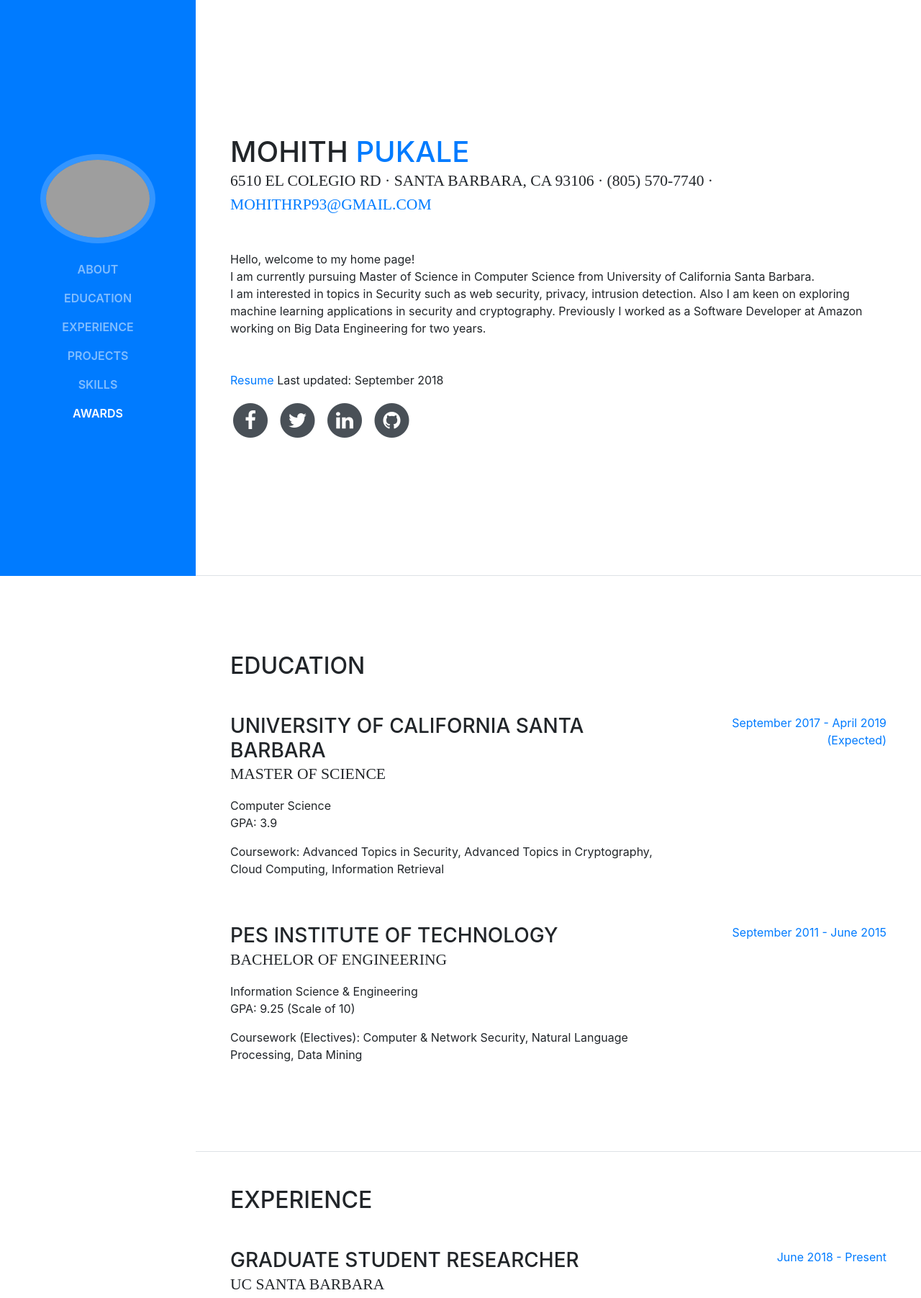
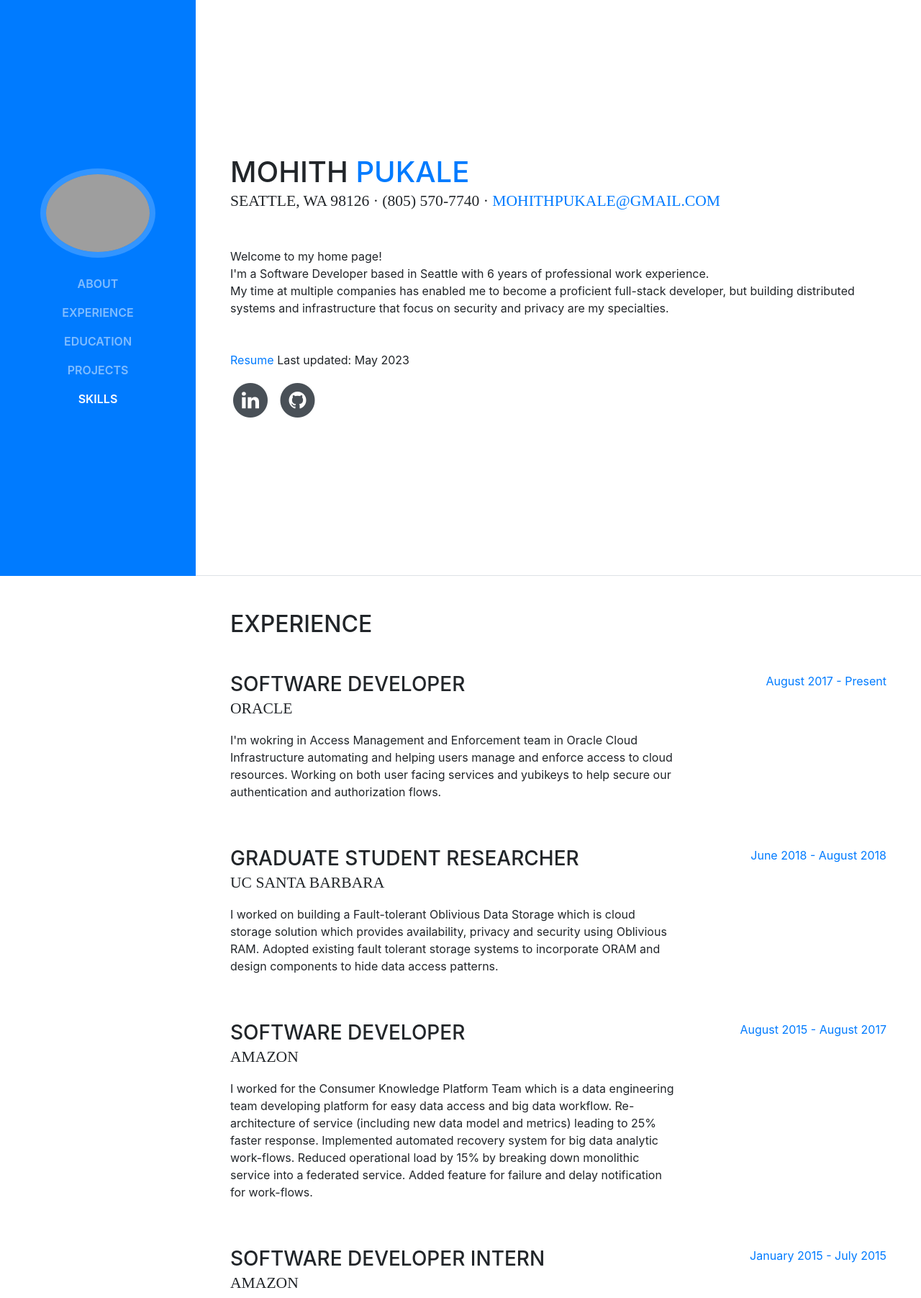
Before and after one commit to mohithpukale/mohithpukale.github.io, a website with bundled scripts: page index.html in a window 1280 px wide. Shown: the top 1803 px of the page at 72% size. Built offline with nearby package versions, Linux system fonts and the light colour scheme; grey boxes are pictures that could not be loaded; a web font is replaced by a local one.

Commit message:
Update index.html

```diff
--- a/index.html
+++ b/index.html
@@ -44,10 +44,10 @@
             <a class="nav-link js-scroll-trigger" href="#about">About</a>
           </li>
           <li class="nav-item">
-            <a class="nav-link js-scroll-trigger" href="#education">Education</a>
+            <a class="nav-link js-scroll-trigger" href="#experience">Experience</a>
           </li>
           <li class="nav-item">
-            <a class="nav-link js-scroll-trigger" href="#experience">Experience</a>
+            <a class="nav-link js-scroll-trigger" href="#education">Education</a>
           </li>
           <li class="nav-item">
             <a class="nav-link js-scroll-trigger" href="#projects">Projects</a>
@@ -55,9 +55,6 @@
 
           <li class="nav-item">
             <a class="nav-link js-scroll-trigger" href="#skills">Skills</a>
-          </li>
-          <li class="nav-item">
-            <a class="nav-link js-scroll-trigger" href="#awards">Awards</a>
           </li>
         </ul>
       </div>
@@ -70,30 +67,14 @@
           <h1 class="mb-0">Mohith
             <span class="text-primary">Pukale</span>
           </h1>
-          <div class="subheading mb-5">6510 El Colegio Rd · Santa Barbara, CA 93106 · (805) 570-7740 ·
-            <a href="mailto:mohithrp93@gmail.com">mohithrp93@gmail.com</a>
+          <div class="subheading mb-5">Seattle, WA 98126 · (805) 570-7740 ·
+            <a href="mailto:mohithrp93@gmail.com">mohithpukale@gmail.com</a>
           </div>
-          <p class="mb-5">Hello, welcome to my home page!
-          <br>I am currently pursuing Master of Science in Computer Science from University of California Santa Barbara.
-          <br>I am interested in topics in Security such as web security, privacy, intrusion detection. Also I am keen on exploring machine learning applications in security and cryptography. Previously I worked as a Software Developer at Amazon working on Big Data Engineering for two years.</p>
-          <div><p><a href="resources/MohithPukale.pdf">Resume</a> Last updated: September 2018</p></div>
+          <p class="mb-5">Welcome to my home page!
+          <br>I'm a Software Developer based in Seattle with 6 years of professional work experience.
+          <br>My time at multiple companies has enabled me to become a proficient full-stack developer, but building distributed systems and infrastructure that focus on security and privacy are my specialties.</p>
+          <div><p><a href="resources/MohithPukale.pdf">Resume</a> Last updated: May 2023</p></div>
           <ul class="list-inline list-social-icons mb-0">
-            <li class="list-inline-item">
-              <a href="https://facebook.com/mohith.pukale">
-                <span class="fa-stack fa-lg">
-                  <i class="fa fa-circle fa-stack-2x"></i>
-                  <i class="fa fa-facebook fa-stack-1x fa-inverse"></i>
-                </span>
-              </a>
-            </li>
-            <li class="list-inline-item">
-              <a href="https://twitter.com/mohithrp">
-                <span class="fa-stack fa-lg">
-                  <i class="fa fa-circle fa-stack-2x"></i>
-                  <i class="fa fa-twitter fa-stack-1x fa-inverse"></i>
-                </span>
-              </a>
-            </li>
             <li class="list-inline-item">
               <a href="https://www.linkedin.com/in/mohith-pukale">
                 <span class="fa-stack fa-lg">
@@ -114,53 +95,29 @@
         </div>
       </section>
 
-
-
-      <section class="resume-section p-3 p-lg-5 d-flex flex-column" id="education">
-        <div class="my-auto">
-          <h2 class="mb-5">Education</h2>
-
-          <div class="resume-item d-flex flex-column flex-md-row mb-5">
-            <div class="resume-content mr-auto">
-              <h3 class="mb-0">University of California Santa Barbara</h3>
-              <div class="subheading mb-3">Master of Science</div>
-              <div>Computer Science</div>
-              <p>GPA: 3.9</p>
-              <p>Coursework: Advanced Topics in Security, Advanced Topics in Cryptography, Cloud Computing, Information Retrieval</p>
-            </div>
-            <div class="resume-date text-md-right">
-              <span class="text-primary">September 2017 - April 2019 (Expected)</span>
-            </div>
-          </div>
-
-          <div class="resume-item d-flex flex-column flex-md-row">
-            <div class="resume-content mr-auto">
-              <h3 class="mb-0">PES Institute of Technology</h3>
-              <div class="subheading mb-3">Bachelor of Engineering</div>
-              <div>Information Science &amp; Engineering</div>
-              <p>GPA: 9.25 (Scale of 10)</p>
-              <p>Coursework (Electives): Computer &amp; Network Security, Natural Language Processing, Data Mining</p>
-            </div>
-            <div class="resume-date text-md-right">
-              <span class="text-primary">September 2011 - June 2015</span>
-            </div>
-          </div>
-
-        </div>
-      </section>
-
       <section class="resume-section p-3 p-lg-5 d-flex flex-column" id="experience">
         <div class="my-auto">
           <h2 class="mb-5">Experience</h2>
 
           <div class="resume-item d-flex flex-column flex-md-row mb-5">
             <div class="resume-content mr-auto">
+              <h3 class="mb-0">Software Developer</h3>
+              <div class="subheading mb-3">Oracle</div>
+              <p>I'm wokring in Access Management and Enforcement team in Oracle Cloud Infrastructure automating and helping users manage and enforce access to cloud resources. Working on both user facing services and yubikeys to help secure our authentication and authorization flows.</p>
+            </div>
+            <div class="resume-date text-md-right">
+              <span class="text-primary">August 2017 - Present</span>
+            </div>
+          </div>
+
+          <div class="resume-item d-flex flex-column flex-md-row mb-5">
+            <div class="resume-content mr-auto">
               <h3 class="mb-0">Graduate Student Researcher</h3>
               <div class="subheading mb-3">UC Santa Barbara</div>
-              <p>I am working on building a Fault-tolerant Oblivious Data Storage which is cloud storage solution which provides availability, privacy and security using Oblivious RAM. Adopted existing fault tolerant storage systems to incorporate ORAM and design components to hide data access patterns.</p>
+              <p>I worked on building a Fault-tolerant Oblivious Data Storage which is cloud storage solution which provides availability, privacy and security using Oblivious RAM. Adopted existing fault tolerant storage systems to incorporate ORAM and design components to hide data access patterns.</p>
             </div>
             <div class="resume-date text-md-right">
-              <span class="text-primary">June 2018 - Present</span>
+              <span class="text-primary">June 2018 - August 2018</span>
             </div>
           </div>
 
@@ -194,6 +151,39 @@
             </div>
             <div class="resume-date text-md-right">
               <span class="text-primary">June 2014 - August 2014</span>
+            </div>
+          </div>
+
+        </div>
+      </section>
+
+      <section class="resume-section p-3 p-lg-5 d-flex flex-column" id="education">
+        <div class="my-auto">
+          <h2 class="mb-5">Education</h2>
+
+          <div class="resume-item d-flex flex-column flex-md-row mb-5">
+            <div class="resume-content mr-auto">
+              <h3 class="mb-0">University of California Santa Barbara</h3>
+              <div class="subheading mb-3">Master of Science</div>
+              <div>Computer Science</div>
+              <p>GPA: 3.9</p>
+              <p>Coursework: Advanced Topics in Security, Advanced Topics in Cryptography, Cloud Computing, Information Retrieval</p>
+            </div>
+            <div class="resume-date text-md-right">
+              <span class="text-primary">September 2017 - April 2019 (Expected)</span>
+            </div>
+          </div>
+
+          <div class="resume-item d-flex flex-column flex-md-row">
+            <div class="resume-content mr-auto">
+              <h3 class="mb-0">PES Institute of Technology</h3>
+              <div class="subheading mb-3">Bachelor of Engineering</div>
+              <div>Information Science &amp; Engineering</div>
+              <p>GPA: 9.25 (Scale of 10)</p>
+              <p>Coursework (Electives): Computer &amp; Network Security, Natural Language Processing, Data Mining</p>
+            </div>
+            <div class="resume-date text-md-right">
+              <span class="text-primary">September 2011 - June 2015</span>
             </div>
           </div>
 
@@ -292,26 +282,6 @@
         </div>
       </section>
 
-      <section class="resume-section p-3 p-lg-5 d-flex flex-column" id="awards">
-        <div class="my-auto">
-          <h2 class="mb-5">Awards &amp; Certifications</h2>
-          <ul class="fa-ul mb-0">
-            <li>
-              <i class="fa-li fa fa-trophy text-warning"></i>
-              1<sup>st</sup>
-              Place - PES Institute of Technology - College Hackathon 2013</li>
-            <li>
-              <i class="fa-li fa fa-trophy text-warning"></i>
-              1<sup>st</sup>
-              Place - PES Institute of Technology - Deloitte Cyber Security Challenge 2014</li>
-              <li>
-                <i class="fa-li fa fa-trophy text-warning"></i>
-                3<sup>rd</sup>
-                Place - Amazon - Alexa Hackathon 2017
-          </ul>
-        </div>
-      </section>
-
     </div>
 
     <!-- Bootstrap core JavaScript -->
```
